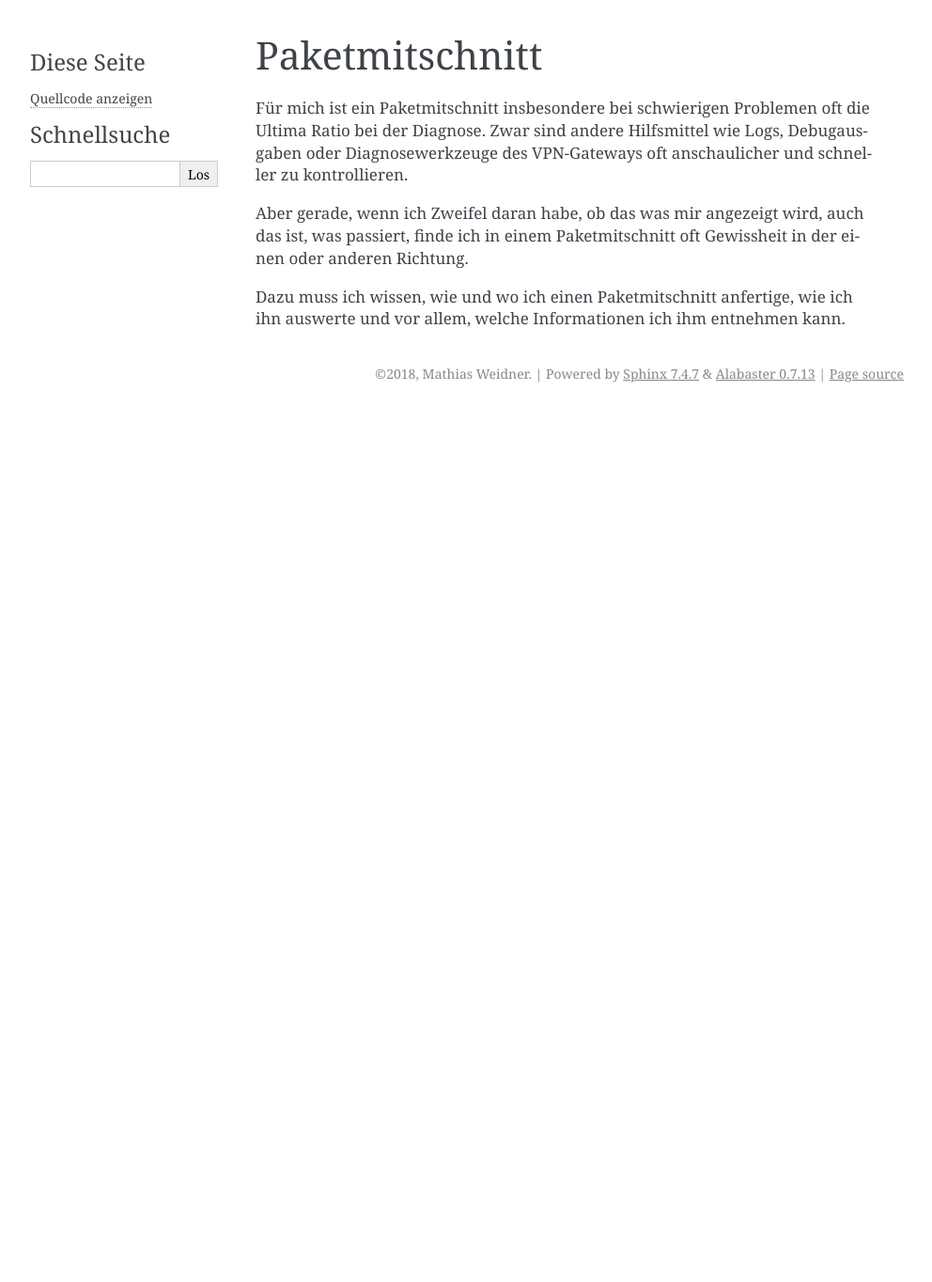
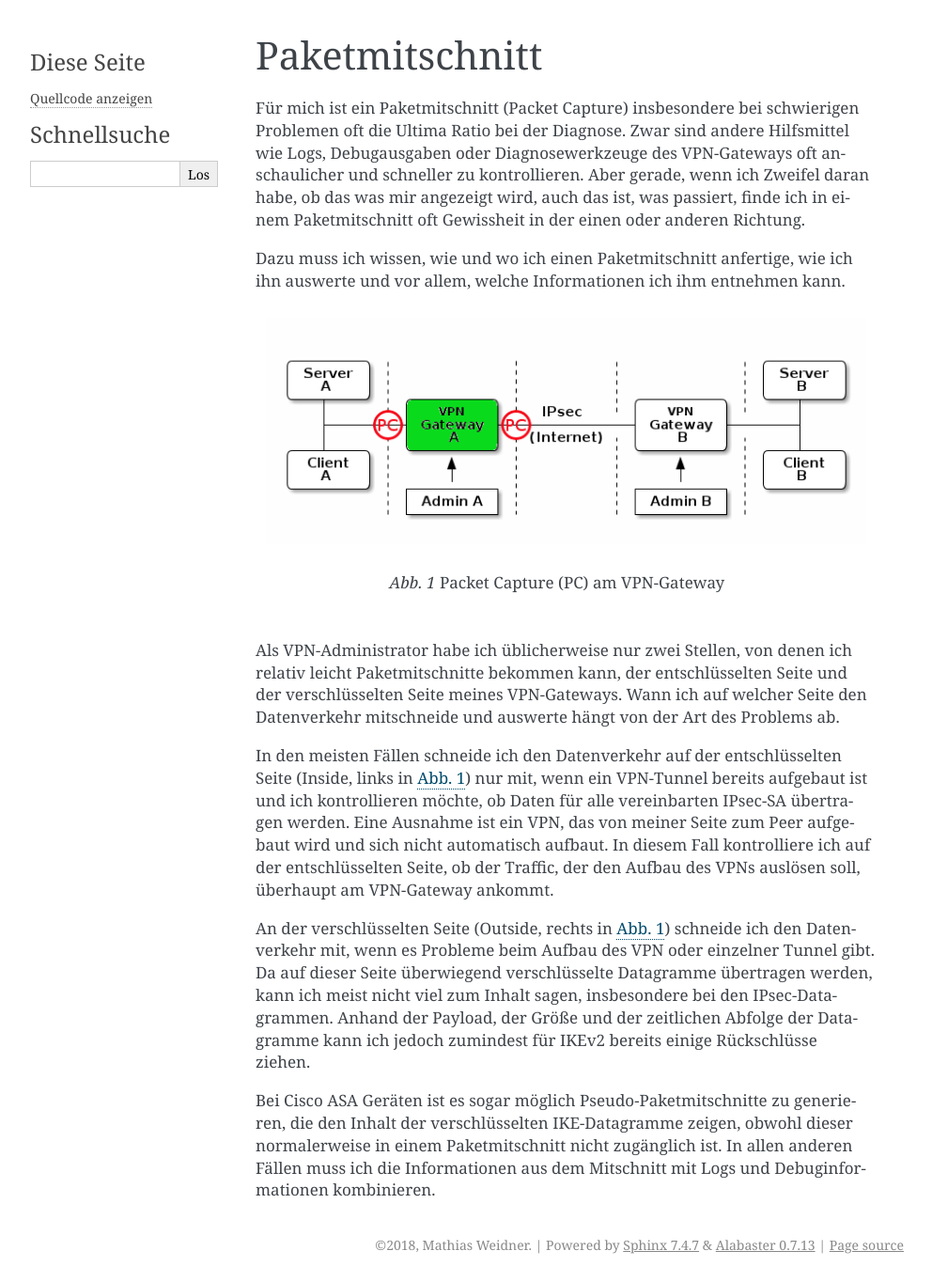
Before and after one commit to matwei-books/Fehlersuche-bei-IPsec-VPN-mit-IKEv2, a Sphinx documentation site: the page built from source/grundlagen/paketmitschnitt.rst, in a window 1280 px wide. Shown: the whole page at 94% size, without its empty margins (148-1140 px from the left). Built offline with Sphinx 7.4.7, drawn with Linux system fonts in a browser that asks for light colours; before the commit the page ends 900 px from its top, so only the background shows below that.

Commit message:
Einführung Paketmitschnitte

```diff
--- a/source/grundlagen/paketmitschnitt.rst
+++ b/source/grundlagen/paketmitschnitt.rst
@@ -2,11 +2,11 @@
 Paketmitschnitt
 ===============
 
-Für mich ist ein Paketmitschnitt insbesondere bei schwierigen Problemen
-oft die Ultima Ratio bei der Diagnose. Zwar sind andere Hilfsmittel wie
-Logs, Debugausgaben oder Diagnosewerkzeuge des VPN-Gateways oft
-anschaulicher und schneller zu kontrollieren.
-
+Für mich ist ein Paketmitschnitt (Packet Capture) insbesondere bei
+schwierigen Problemen oft die Ultima Ratio bei der Diagnose.
+Zwar sind andere Hilfsmittel wie Logs, Debugausgaben oder
+Diagnosewerkzeuge des VPN-Gateways oft anschaulicher und schneller zu
+kontrollieren.
 Aber gerade, wenn ich Zweifel daran habe, ob das was mir angezeigt wird,
 auch das ist, was passiert, finde ich in einem Paketmitschnitt oft
 Gewissheit in der einen oder anderen Richtung.
@@ -14,3 +14,38 @@ Gewissheit in der einen oder anderen Richtung.
 Dazu muss ich wissen, wie und wo ich einen Paketmitschnitt anfertige,
 wie ich ihn auswerte und vor allem, welche Informationen ich ihm
 entnehmen kann.
+
+.. figure:: /images/vpn-packet-capture.png
+   :name: vpn-packet-capture
+
+   Packet Capture (PC) am VPN-Gateway
+
+Als VPN-Administrator habe ich üblicherweise nur zwei Stellen, von denen
+ich relativ leicht Paketmitschnitte bekommen kann, der entschlüsselten
+Seite und der verschlüsselten Seite meines VPN-Gateways.
+Wann ich auf welcher Seite den Datenverkehr mitschneide und auswerte
+hängt von der Art des Problems ab.
+
+In den meisten Fällen schneide ich den Datenverkehr auf der
+entschlüsselten Seite (Inside, links in :numref:`vpn-packet-capture`) nur mit,
+wenn ein VPN-Tunnel bereits aufgebaut ist und ich kontrollieren möchte,
+ob Daten für alle vereinbarten IPsec-SA übertragen werden. Eine Ausnahme
+ist ein VPN, das von meiner Seite zum Peer aufgebaut wird und sich nicht
+automatisch aufbaut. In diesem Fall kontrolliere ich auf der
+entschlüsselten Seite, ob der Traffic, der den Aufbau des VPNs auslösen
+soll, überhaupt am VPN-Gateway ankommt.
+
+An der verschlüsselten Seite (Outside, rechts in
+:numref:`vpn-packet-capture`) schneide ich den Datenverkehr mit, wenn es
+Probleme beim Aufbau des VPN oder einzelner Tunnel gibt. Da auf dieser
+Seite überwiegend verschlüsselte Datagramme übertragen werden, kann ich
+meist nicht viel zum Inhalt sagen, insbesondere bei den
+IPsec-Datagrammen. Anhand der Payload, der Größe und der zeitlichen
+Abfolge der Datagramme kann ich jedoch zumindest für IKEv2 bereits
+einige Rückschlüsse ziehen.
+
+Bei Cisco ASA Geräten ist es sogar möglich Pseudo-Paketmitschnitte zu
+generieren, die den Inhalt der verschlüsselten IKE-Datagramme zeigen,
+obwohl dieser normalerweise in einem Paketmitschnitt nicht zugänglich
+ist. In allen anderen Fällen muss ich die Informationen aus dem
+Mitschnitt mit Logs und Debuginformationen kombinieren.
```
Also changed, not shown: source/images/vpn-packet-capture.png (added).
